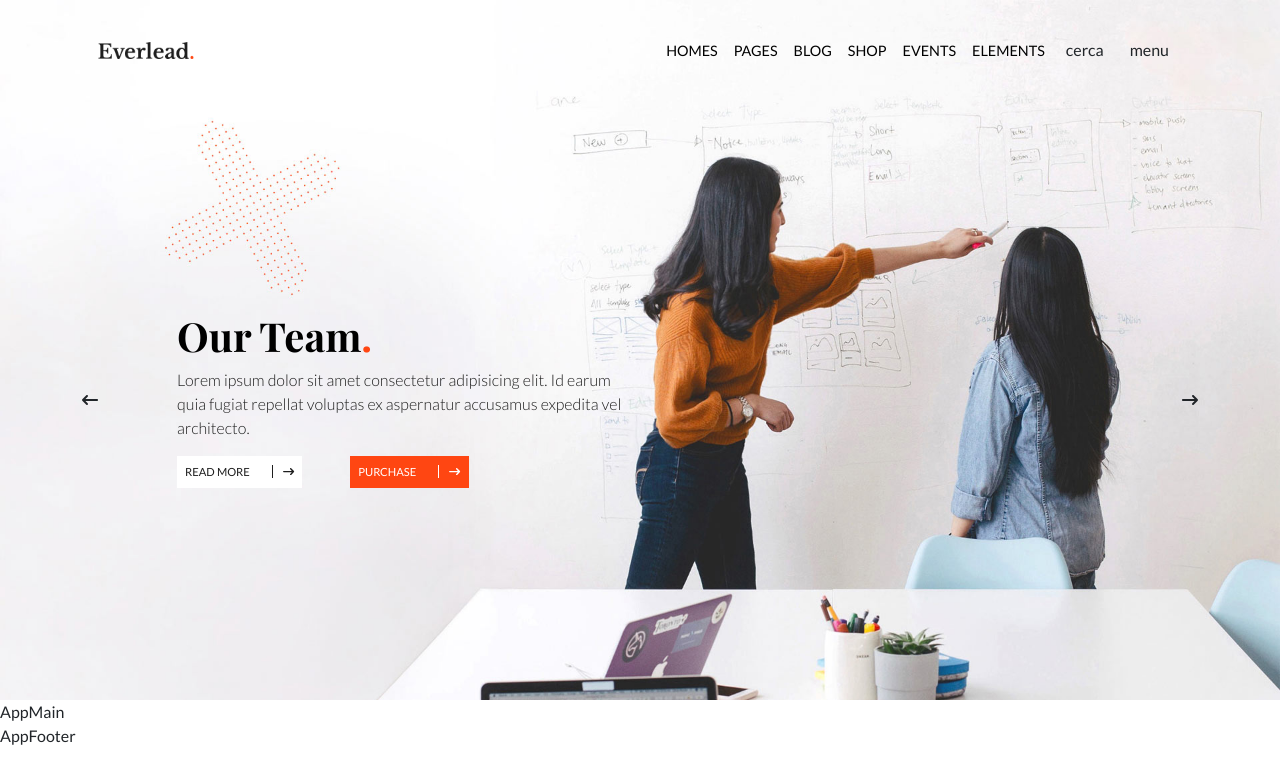
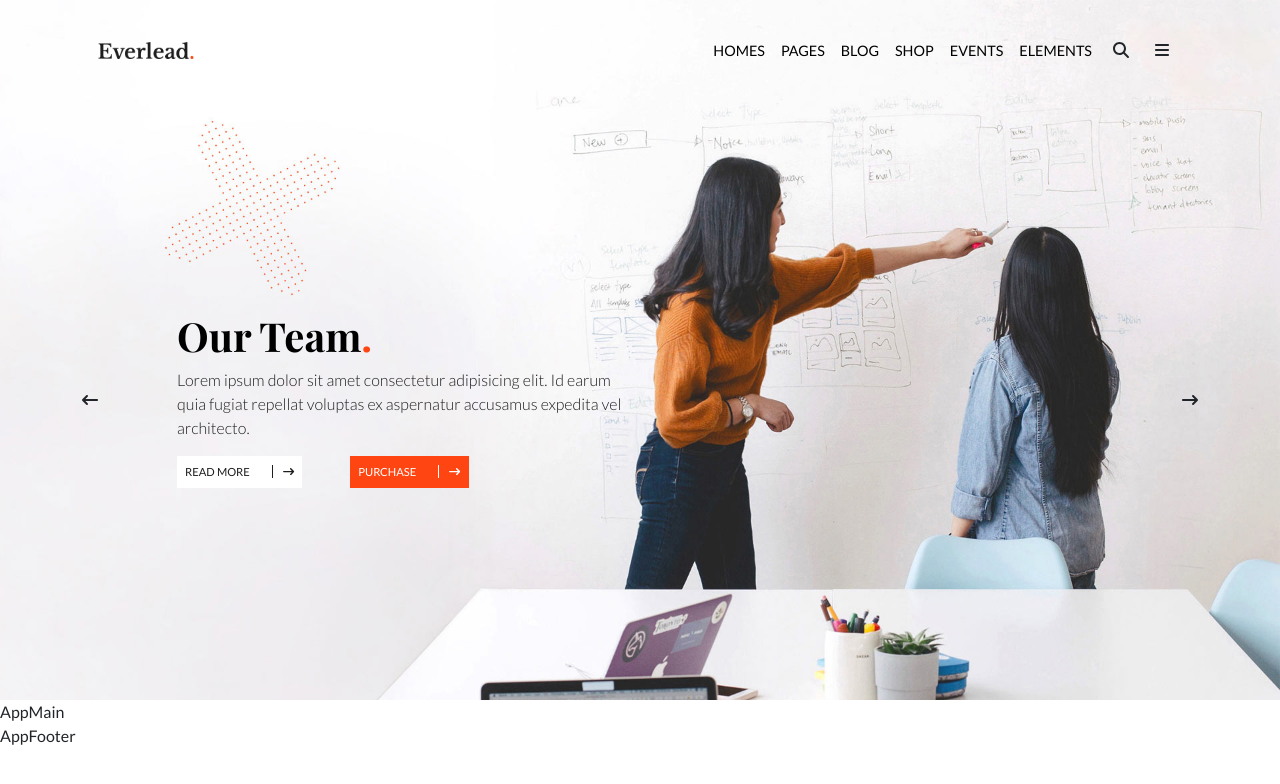
Before and after one commit to Roberto-Larivera/proj-html-vuejs, a Vue app: page / in a window 1280 px wide. Shown: the top 784 px of the page. Built offline with nearby package versions, Linux system fonts and the light colour scheme.

Commit message:
mod HeaderTop icon

```diff
--- a/src/components/Header/HeaderTop.vue
+++ b/src/components/Header/HeaderTop.vue
@@ -54,12 +54,12 @@
                 </template>
                 <li class="align-self-center">
                     <button class="btn">
-                        cerca
+                        <font-awesome-icon icon="fa-solid fa-magnifying-glass" />
                     </button>
                 </li>
                 <li class="align-self-center">
                     <button class="btn">
-                        menu
+                        <font-awesome-icon icon="fa-solid fa-bars" />
                     </button>
                 </li>
             </ul>
--- a/src/main.js
+++ b/src/main.js
@@ -10,9 +10,11 @@
 /* import specific icons */
 import { faArrowRightLong } from '@fortawesome/free-solid-svg-icons'
 import { faArrowLeftLong } from '@fortawesome/free-solid-svg-icons'
+import { faMagnifyingGlass } from '@fortawesome/free-solid-svg-icons'
+import { faBars } from '@fortawesome/free-solid-svg-icons'
 
 /* add icons to the library */
-library.add(faArrowLeftLong,faArrowRightLong)
+library.add(faArrowLeftLong,faArrowRightLong,faBars,faMagnifyingGlass)
 
 
 createApp(App)
```
